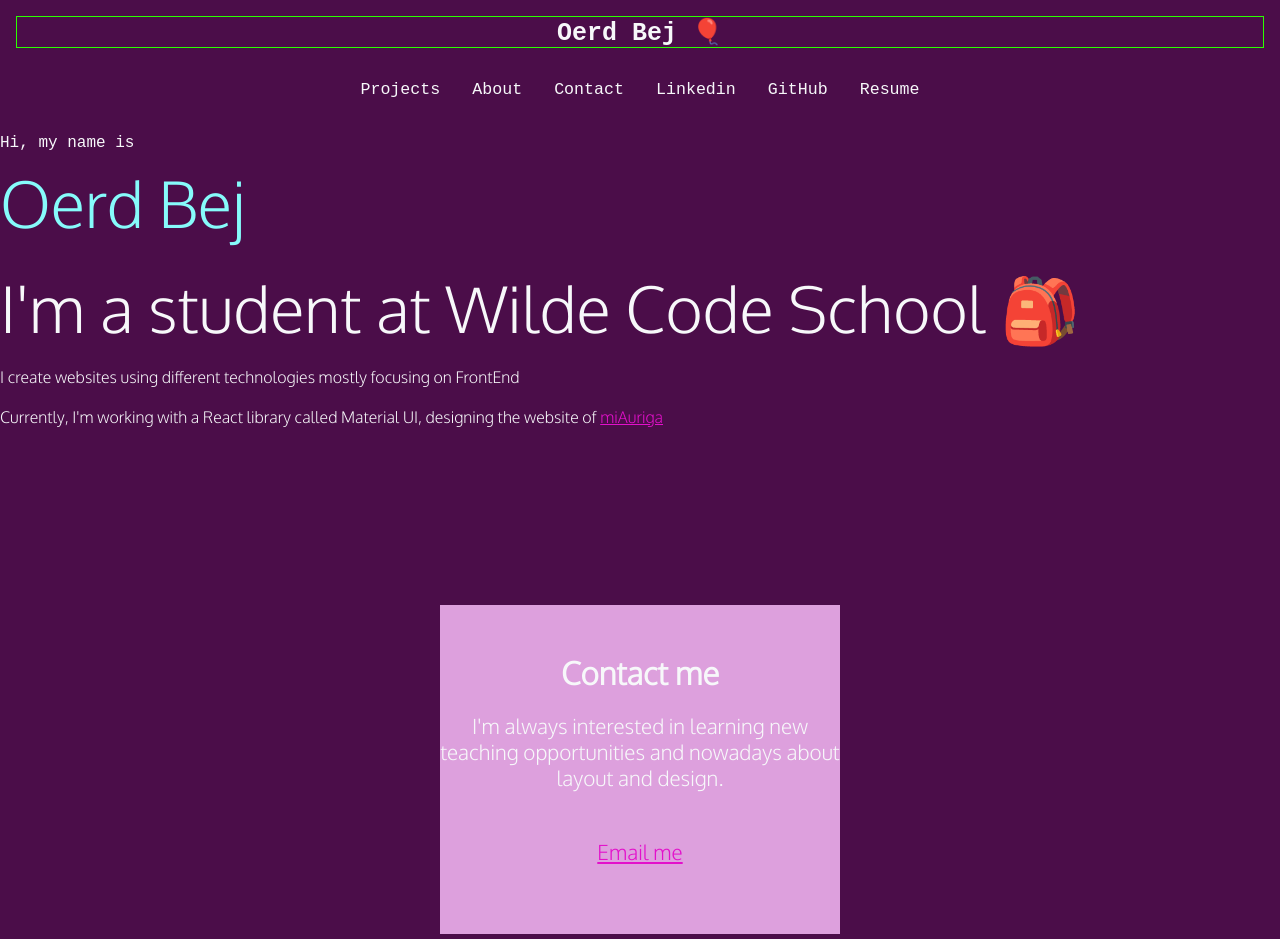
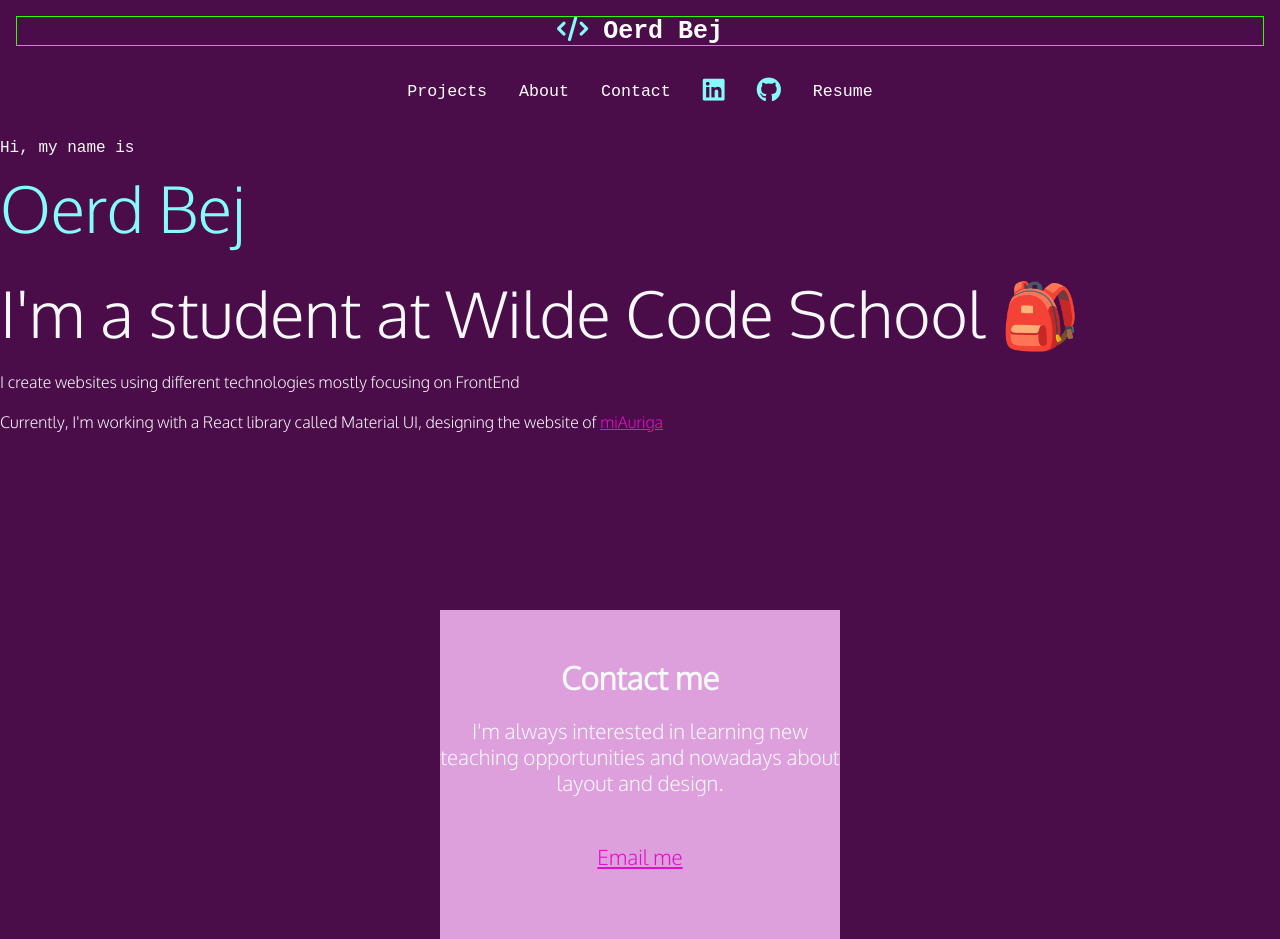
Before and after one commit to OerdBej/static-portofolio, a plain HTML site: page index.html in a window 1280 px wide. Drawn offline with Linux system fonts and the light colour scheme.

Commit message:
adding font awesome icons

```diff
--- a/index.html
+++ b/index.html
@@ -7,6 +7,7 @@
     <meta name="viewport" content="width=device-width, initial-scale=1.0" />
     <link rel="stylesheet" href="style.css" />
     <link rel="stylesheet" href="https://fonts.googleapis.com/css2?family=Oxygen:wght@300&display=swap" />
+    <script src="https://kit.fontawesome.com/7d3d17dc3e.js" crossorigin="anonymous"></script>
     <title>Intro css</title>
 </head>
 
@@ -14,16 +15,23 @@
     <nav>
         <ul>
             <li>
-                <h1><a href="index.html">Oerd Bej 🎈</a></h1>
+                <h1><a href="index.html">
+                        <span class="fas fa-code" aria-hidden="true"></span>
+                        <span>Oerd Bej</span>
+                    </a>
+                </h1>
             </li>
-
             <li><a href="#projects">Projects</a></li>
             <li><a href="#about">About</a></li>
             <li><a href="#contact">Contact</a></li>
             <li>
-                <a href="https://www.linkedin.com/in/oerdbej/" target="_blank">Linkedin</a>
+                <a href="https://www.linkedin.com/in/oerdbej/" target="_blank"> <span class="fa-brands fa-linkedin"
+                        aria-hidden="true"></span>
+                    <!-- screen reader see it. Web Accessibility, comes from font awesome-->
+                    <span class="sr-only">Linkedin</span></a>
             </li>
-            <li><a href="https://github.com/OerdBej" target="_blank">GitHub</a></li>
+            <li><a href="https://github.com/OerdBej" target="_blank"> <span class="fa-brands fa-github"></span><span
+                        class="sr-only">GitHub</span></a></li>
             <li><a href="#resume" target="_blank">Resume</a></li>
         </ul>
     </nav>
--- a/style.css
+++ b/style.css
@@ -125,9 +125,20 @@ nav li:first-child {
   text-align: center;
   border: 1px solid rgb(43, 255, 0);
 }
+/* font awesome - attribute selector -> look 1 of attribute of html tag */
+
+nav [class*="fa-"] {
+  font-size: 150%;
+  color: var(--aqua);
+}
+
+nav h1 [class*="fa-"] {
+  font-size: 100%;
+  color: var(--aqua);
+}
 
 nav a {
-  color: var(--white);
+  color: white;
   text-decoration: none;
   display: block;
 }
@@ -135,3 +146,8 @@ nav a {
 nav a:hover {
   color: var(--magenta);
 }
+
+nav a:hover,
+nav [class*="fa-"]:hover {
+  color: var(--magenta);
+}
```
